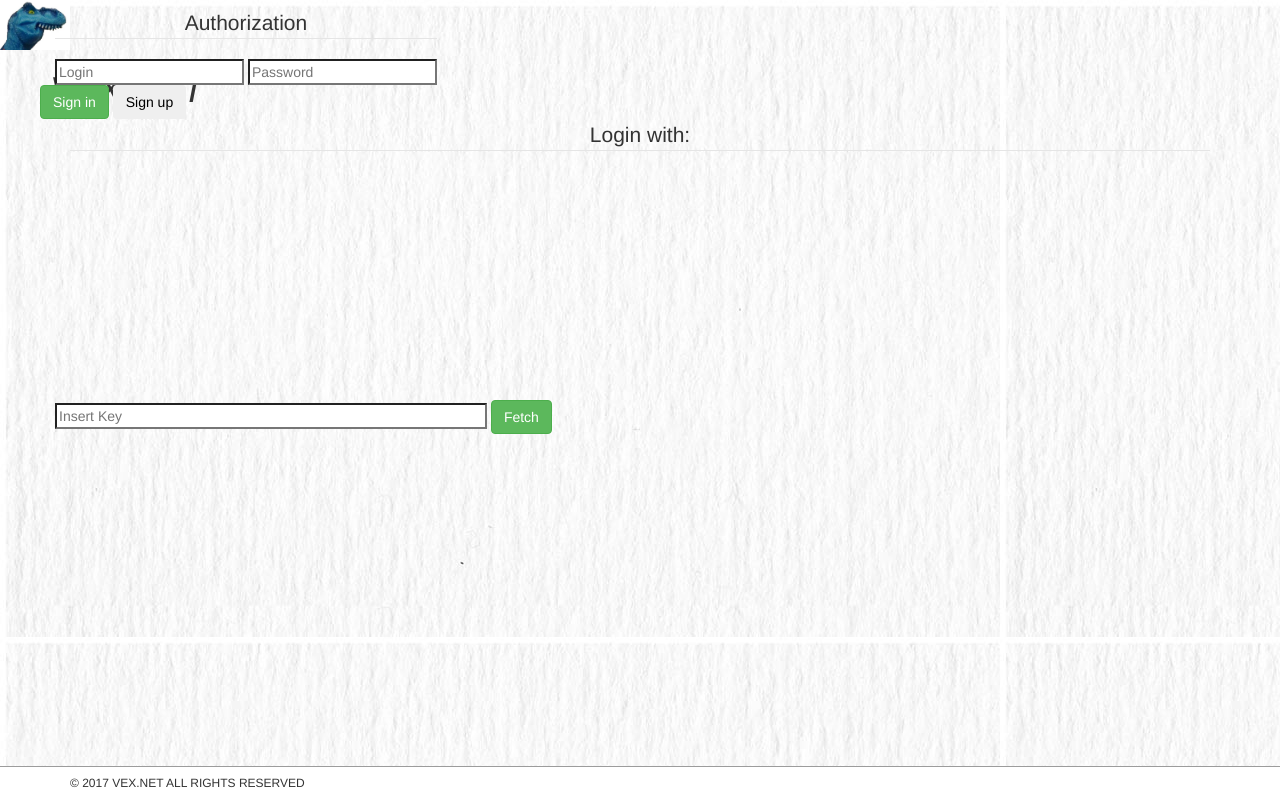
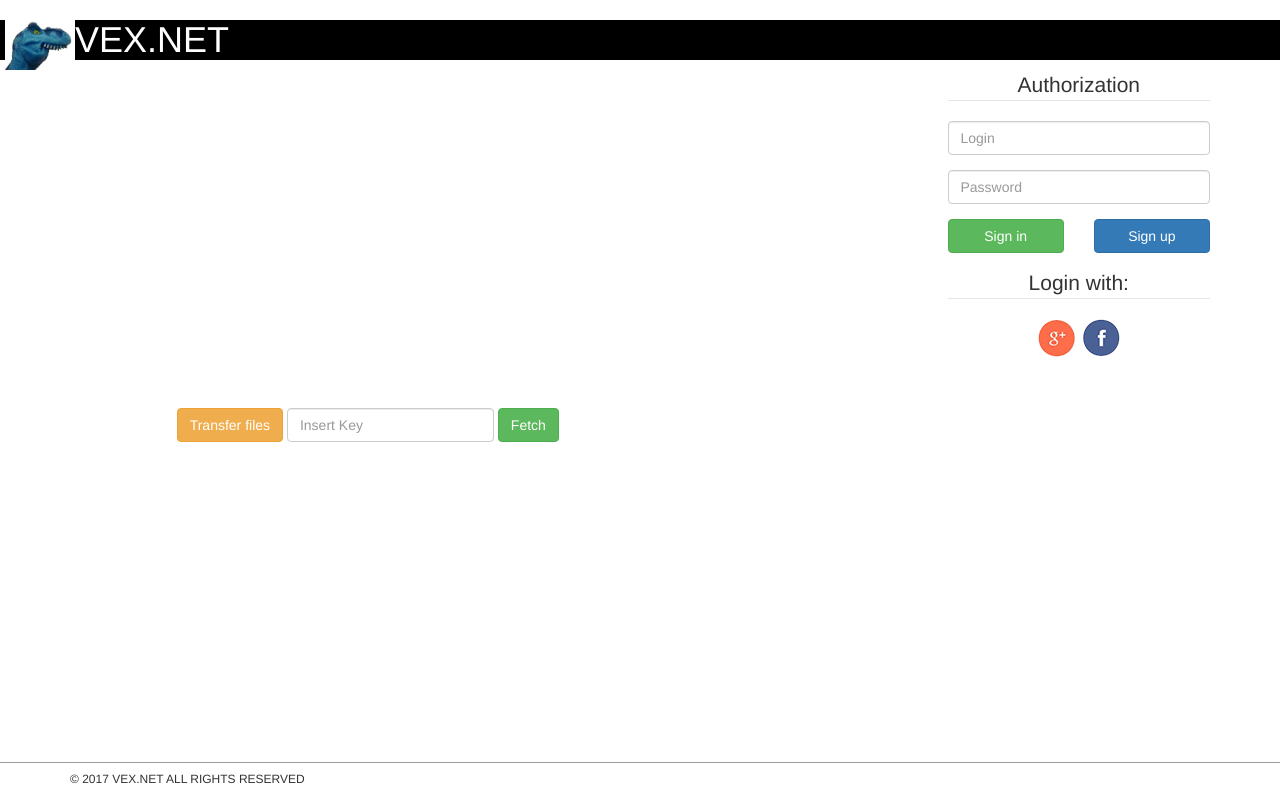
Before and after one commit to andriisalnikov/TechPractice2017, a Django app: template Task11/ex/templates/index.html in a window 1280 px wide. Run offline with Django 3.2, Linux system fonts and the light colour scheme; the template is opened without the code that fills it, so the values that code supplies are empty.

Commit message:
Merged changes into index - production version. Added correct redirects.

```diff
--- a/Task11/ex/Frontend_HERE/main_page.css
+++ b/Task11/ex/Frontend_HERE/main_page.css
@@ -33,7 +33,6 @@ footer {
     background-color: black;
     color: white;
 }
-}
 .log {
 	text-align: center;
 }
@@ -47,9 +46,6 @@ div.social-icon {
 	width: 40px;
 	height: 38px;
     cursor: pointer;
-}
-div.vk {
-	background-position: -78px -14px;
 }
 div.google {
 	background-position: -205px -137px;
--- a/Task11/ex/ex/views.py
+++ b/Task11/ex/ex/views.py
@@ -118,7 +118,6 @@ def myprofile(request):
 def create_fileset(request):
     if request.method != 'POST':
         return redirect('/')
-
     try:
         author = TheUser.objects.filter(nick=request.session['nick'])
     except KeyError:
--- a/Task11/ex/techpractice/files/static/index.css
+++ b/Task11/ex/techpractice/files/static/index.css
@@ -1,8 +1,26 @@
+html {
+    height: 97%;
+}
 body {
-	background-image: url("background.jpg");
+	padding: 0;
+	margin: 0;
+    position: relative;
+    min-height: 100%;
+    padding-bottom: 40px;
+}
+header {
+	background-color: black;
+	color: white;
 }
 legend {
 	text-align: center;
+}
+h1 {
+	margin-left: 20px;
+}
+img {
+	margin-left: 5px;
+    float: left;
 }
 footer {
     position: absolute;
@@ -14,15 +32,42 @@ footer {
     border-top: 1px solid #9c9c9c;
     background-color: white;
 }
-.top-buffer {
-	position: absolute;
-    top:1%;
+.log {
+	text-align: center;
 }
 .top-fetch {
 	position: absolute;
     top: 50%;
 }
-h1 {
-	font-style: italic;
-	margin-left: 50px;
+div.social-icon {
+	background: url(socials.png);
+	display: inline-block;
+	width: 40px;
+	height: 38px;
+    cursor: pointer;
 }
+div.google {
+	background-position: -205px -137px;
+}
+div.facebook {
+	background-position: -120px -14px;
+}
+@media (max-width: 768px) {
+	.top-fetch {
+		position: relative;
+	}
+	.form-inline .form-group {
+	    display: inline-block;
+	    margin-bottom: 0;
+	    vertical-align: middle;
+	    width: 32.5%;
+	}
+	.form-inline .form-control {
+   		display: inline-block;
+    	width: 100%;
+    	vertical-align: middle;
+	}
+	.form-inline .form-group .btn {
+		width: 100%;
+	}
+}
--- a/Task11/ex/templates/index.html
+++ b/Task11/ex/templates/index.html
@@ -4,7 +4,7 @@
 	<head>
 		<meta charset="UTF-8" name="viewport" content="width=device-width, initial-scale=1">
 		<title>VEX.NET</title>
-		<link rel="stylesheet" type="text/css" href="{% static "bootstrap.css" %}">
+		<link rel="stylesheet" type="text/css" href="{% static "bootstrap.min.css" %}">
 		<link rel="stylesheet" type="text/css" href="{% static "index.css" %}">
 		<script src="{% static "jquery.js" %}"></script>
 	</head>
@@ -14,34 +14,51 @@
 			<h1>VEX.NET</h1>
 		</header>
 		<div class="container">
-			<div class="row top-fetch">
+			<div class="row">
+			<div class="col-sm-8 col-sm-offset-1 top-fetch ">
 				<form class="form-inline">
-					<input class="input span6" type ="text" pattern="^[ 0-9]+$" id="text" required placeholder="Insert Key" size="50" oninvalid ="setCustomValidity('The key must contain only numbers')" oninput="setCustomValidity('')">
+				<div class="form-group">
+						<button type="button" class="btn btn-warning" onClick='location.href="create_fileset.html#"'>Transfer files</button>
+				</div>
+				<div class="form-group">
+					<input class="input form-control" type ="text" pattern="^[ 0-9]+$" id="text" required placeholder="Insert Key" oninvalid ="setCustomValidity('The key must contain only numbers')" oninput="setCustomValidity('')">
+				</div>
+				<div class="form-group">
 					<button class="btn btn-success">Fetch</button>
+				</div>
 				</form>
 			</div>
-			<div class="row top-buffer">
-				<div class="span4 offset9">
+			<div class="col-sm-3 col-sm-offset-9 top-buffer">
 				<legend>Authorization</legend>
-            	<form name="reg" class="cell" method="post">
+				<form name="reg" method="post">
 					{% csrf_token %}
-                	<input class="input span4" type ="text" id="text" name="nick" required placeholder="Login" >
-                	<input class="input span4" type ="password" id="passwd" name="password" required placeholder="Password" >
+					<div class="form-group">
+						<input class="input form-control" type ="text" id="text" required placeholder="Login" >
+					</div>
+					<div class="form-group">
+						<input class="input form-control" type ="password" id="passwd" required placeholder="Password" >
+					</div>
 					<div class="row">
-	                    <button type ="submit" class="btn btn-success span2">Sign in</button>
-	                    <button type ="button" class="btn btn-inverse span2" onClick='location.href="registration"'>Sign up</button>
+						<div class="col-sm-6 ">
+						<div class="form-group">
+							<button type ="submit" class="btn btn-block btn-success" onClick='location.href="myprofile.html#"'>Sign in</button>
 						</div>
-                    <div>{{ message }}</div>
-                </form>
+						</div>
+						<div class="col-sm-6 ">
+						<div class="form-group">
+							<button type ="button" class="btn btn-block btn-primary" onClick='location.href="registration_form.html#"'>Sign up</button>
+						</div>
 						</div>
 					</div>
 					<div class="form-group log">
 						<legend> Login with: </legend>
 						<div class="text-center" id="uLogin" >
 							<div class="social-icon google" data-uloginbutton="google"></div>
-							<div class="social-icon vk" data-uloginbutton="vkontakte"></div>
 							<div class="social-icon facebook" data-uloginbutton="facebook"></div>
 						</div>
+					</div>
+					<div>{{ message }}</div>
+				</form>
 			</div>
 			</div>
         </div>
```
Also changed, not shown: Task11/ex/templates/registration_form.html (renamed from Task11/ex/templates/registration.html). Lines whose indentation alone changed are shown as unchanged.
